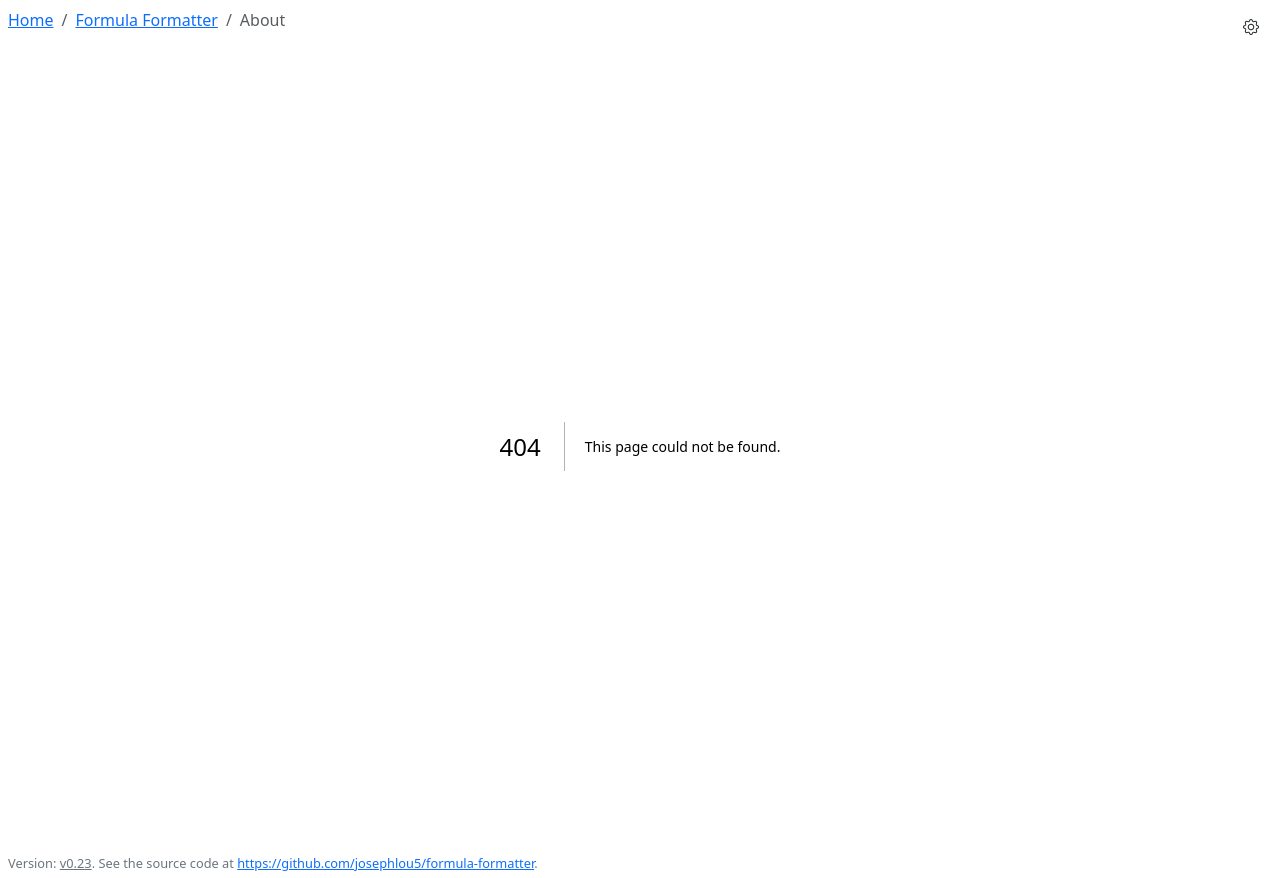
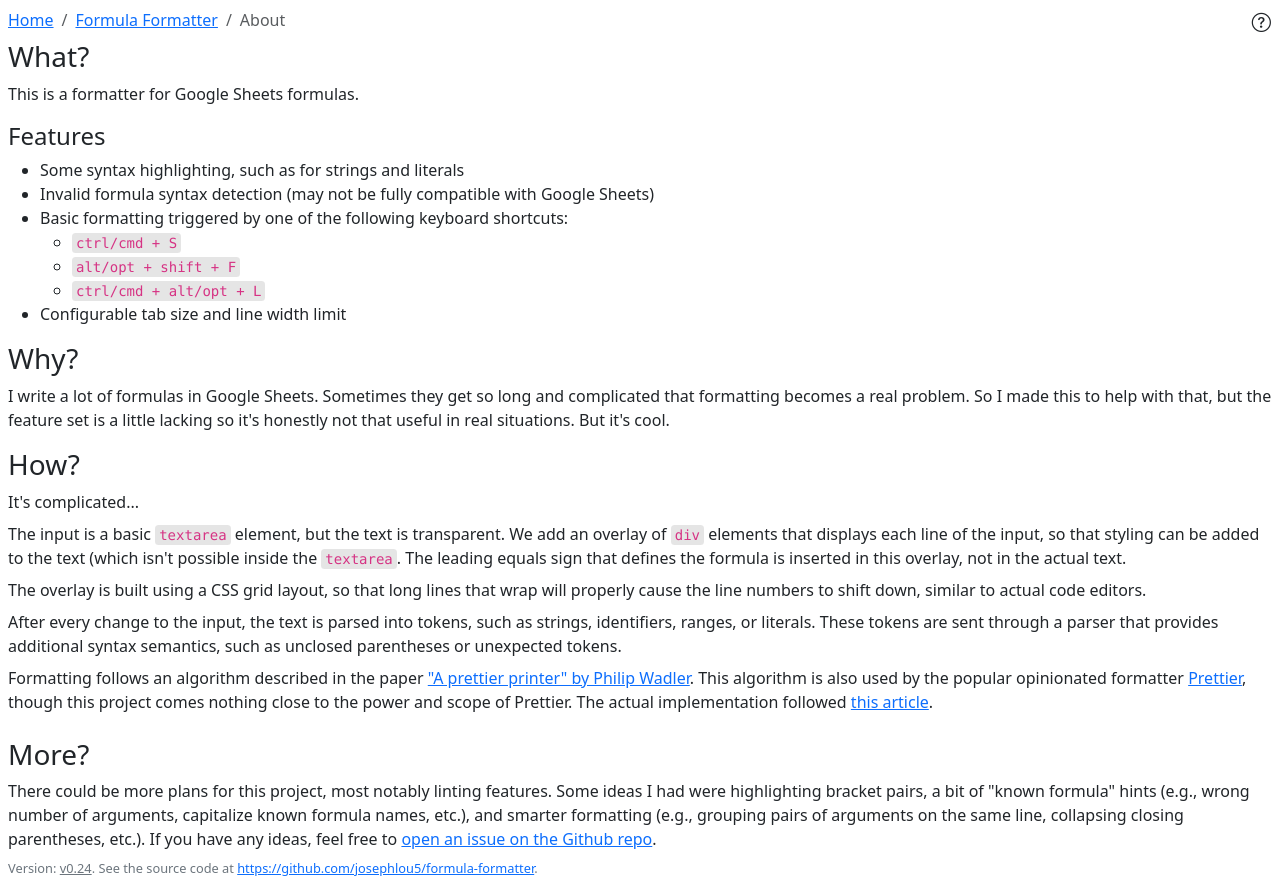
Before and after one commit to josephlou5/formula-formatter, a Next.js app: page /about in a window 1280 px wide. Before the commit this address had no page. Built offline with nearby package versions, Linux system fonts and the light colour scheme.

Commit message:
Add about page

```diff
--- a/src/app/_layout.tsx
+++ b/src/app/_layout.tsx
@@ -8,7 +8,7 @@ import {
 import { useEffect } from "react";
 
 import { getCurrentVersion } from "./changelog/changelog";
-import { BASE_PATH } from "./metadata";
+import { BASE_PATH, GITHUB_LINK } from "./metadata";
 import { PREFERENCES_PANE_ID } from "./preferences";
 
 const NOT_FOUND_SEGMENT = "/_not-found";
@@ -73,15 +73,26 @@ export function Breadcrumbs() {
         </ol>
       </nav>
 
+      <div>
+        <Link href="/about" className="btn p-0">
+          <i
+            className="bi bi-question-circle"
+            style={{ fontSize: "1.2em" }}
+          ></i>
+        </Link>
+        {segments.length === 1 && (
+          // Only show preferences button on actual formatter page.
           <button
             type="button"
-        className="btn"
+            className="btn p-0 ms-2 me-1"
             data-bs-toggle="offcanvas"
             data-bs-target={`#${PREFERENCES_PANE_ID}`}
             aria-controls={PREFERENCES_PANE_ID}
           >
-        <i className="bi bi-gear"></i>
+            <i className="bi bi-gear" style={{ fontSize: "1.2em" }}></i>
           </button>
+        )}
+      </div>
     </div>
   );
 }
@@ -90,8 +101,11 @@ export function Breadcrumbs() {
 export function Footer() {
   const segment = useSelectedLayoutSegment();
   if (segment === NOT_FOUND_SEGMENT) return <></>;
+  if (segment === "changelog") {
+    // Don't show the changelog footer in the changelog page.
+    return <></>;
+  }
 
-  const githubLink = `https://github.com/josephlou5/${BASE_PATH}`;
   return (
     <div className="text-secondary" style={{ fontSize: "0.8em" }}>
       Version:{" "}
@@ -99,8 +113,8 @@ export function Footer() {
         {getCurrentVersion()}
       </Link>
       . See the source code at{" "}
-      <a href={githubLink} target="_blank">
-        {githubLink}
+      <a href={GITHUB_LINK} target="_blank">
+        {GITHUB_LINK}
       </a>
       .
     </div>
--- /dev/null
+++ b/src/app/about/page.tsx
@@ -0,0 +1,117 @@
+import { GITHUB_LINK, metadataForPage } from "../metadata";
+
+import "./style.css";
+
+export const metadata = metadataForPage("About");
+
+/** About page. */
+export default function Page() {
+  return (
+    <div className="d-flex flex-column gap-3">
+      <div>
+        <div className="h3">What?</div>
+        <div>This is a formatter for Google Sheets formulas.</div>
+      </div>
+
+      <div>
+        <div className="h4">Features</div>
+        <ul>
+          <li>Some syntax highlighting, such as for strings and literals</li>
+          <li>
+            Invalid formula syntax detection (may not be fully compatible with
+            Google Sheets)
+          </li>
+          <li>
+            Basic formatting triggered by one of the following keyboard
+            shortcuts:
+            <ul>
+              <li>
+                <code>ctrl/cmd + S</code>
+              </li>
+              <li>
+                <code>alt/opt + shift + F</code>
+              </li>
+              <li>
+                <code>ctrl/cmd + alt/opt + L</code>
+              </li>
+            </ul>
+          </li>
+          <li>Configurable tab size and line width limit</li>
+        </ul>
+      </div>
+
+      <div>
+        <div className="h3">Why?</div>
+        <div>
+          I write a lot of formulas in Google Sheets. Sometimes they get so long
+          and complicated that formatting becomes a real problem. So I made this
+          to help with that, but the feature set is a little lacking so
+          it&apos;s honestly not that useful in real situations. But it&apos;s
+          cool.
+        </div>
+      </div>
+
+      <div className="div-spacing">
+        <div className="h3">How?</div>
+        <div>It&apos;s complicated...</div>
+        <div>
+          The input is a basic <code>textarea</code> element, but the text is
+          transparent. We add an overlay of <code>div</code> elements that
+          displays each line of the input, so that styling can be added to the
+          text (which isn&apos;t possible inside the <code>textarea</code>. The
+          leading equals sign that defines the formula is inserted in this
+          overlay, not in the actual text.
+        </div>
+        <div>
+          The overlay is built using a CSS grid layout, so that long lines that
+          wrap will properly cause the line numbers to shift down, similar to
+          actual code editors.
+        </div>
+        <div>
+          After every change to the input, the text is parsed into tokens, such
+          as strings, identifiers, ranges, or literals. These tokens are sent
+          through a parser that provides additional syntax semantics, such as
+          unclosed parentheses or unexpected tokens.
+        </div>
+        <div>
+          Formatting follows an algorithm described in the paper{" "}
+          <a
+            href="https://homepages.inf.ed.ac.uk/wadler/papers/prettier/prettier.pdf"
+            target="_blank"
+          >
+            &quot;A prettier printer&quot; by Philip Wadler
+          </a>
+          . This algorithm is also used by the popular opinionated formatter{" "}
+          <a href="https://prettier.io/" target="_blank">
+            Prettier
+          </a>
+          , though this project comes nothing close to the power and scope of
+          Prettier. The actual implementation followed{" "}
+          <a
+            href="https://yorickpeterse.com/articles/how-to-write-a-code-formatter/"
+            target="_blank"
+          >
+            this article
+          </a>
+          .
+        </div>
+      </div>
+
+      <div>
+        <div className="h3">More?</div>
+        <div>
+          There could be more plans for this project, most notably linting
+          features. Some ideas I had were highlighting bracket pairs, a bit of
+          &quot;known formula&quot; hints (e.g., wrong number of arguments,
+          capitalize known formula names, etc.), and smarter formatting (e.g.,
+          grouping pairs of arguments on the same line, collapsing closing
+          parentheses, etc.). If you have any ideas, feel free to{" "}
+          <a href={GITHUB_LINK + "/issues"} target="_blank">
+            open an issue on the Github repo
+          </a>
+          .
+        </div>
+      </div>
+    </div>
+  );
+}
--- /dev/null
+++ b/src/app/about/style.css
@@ -0,0 +1,14 @@
+ul {
+  margin-bottom: 0;
+}
+
+code {
+  background-color: rgb(0 0 0 / 0.1);
+  border-radius: 0.25em;
+  padding: 2px 4px;
+}
+
+.div-spacing > :not(.h3) {
+  /* .mb-2 */
+  margin-bottom: 0.5em;
+}
--- a/src/app/changelog/changelog.ts
+++ b/src/app/changelog/changelog.ts
@@ -265,6 +265,11 @@ export const CHANGELOG: Version[] = [
     timestamp: "2025-04-09 09:04",
     description: [{ text: "Updated preferences inputs" }],
   },
+  {
+    version: [0, 24],
+    timestamp: "2025-04-10 00:16",
+    description: [{ text: "Added about page" }],
+  },
 ].sort((v1, v2) => -cmpVersions(v1.version, v2.version));
 
 /** Returns the current version number as a string. */
--- a/src/app/metadata.ts
+++ b/src/app/metadata.ts
@@ -4,6 +4,8 @@ import { Metadata } from "next";
 export const TITLE = "Formula Formatter";
 /** GitHub repo name (which becomes the base path). */
 export const BASE_PATH = "formula-formatter";
+
+export const GITHUB_LINK = `https://github.com/josephlou5/${BASE_PATH}`;
 
 /** Creates Metadata for a page. */
 export function metadataForPage(pageTitle: string = ""): Metadata {
```
Also changed, not shown: src/app/changelog/page.tsx (+9 -1 lines), src/app/style.css (+4 -4 lines). Lines whose indentation alone changed are shown as unchanged.
